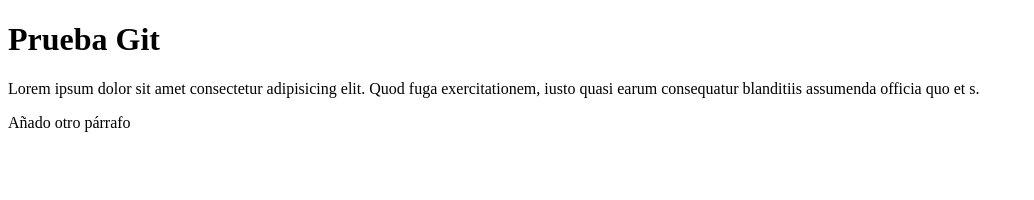
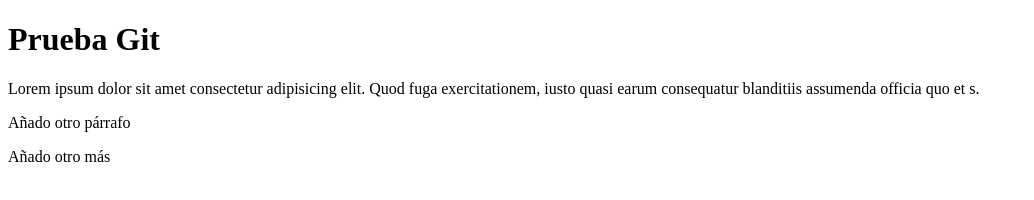
Before and after one commit to coxen34/1as-pruebas-Git, a plain HTML site: page index.html in a window 1280 px wide. Shown: the whole page, without its empty margins (0-1034 px from the left). Drawn offline with Linux system fonts and the light colour scheme.

Commit message:
Funcionará la confirmación??

```diff
--- a/index.html
+++ b/index.html
@@ -10,5 +10,6 @@
     <h1>Prueba Git</h1>
     <p>Lorem ipsum dolor sit amet consectetur adipisicing elit. Quod fuga exercitationem, iusto quasi earum consequatur blanditiis assumenda officia quo et s.</p>
     <p>Añado otro párrafo</p>
+    <p>Añado otro más</p>
 </body>
 </html>
```
